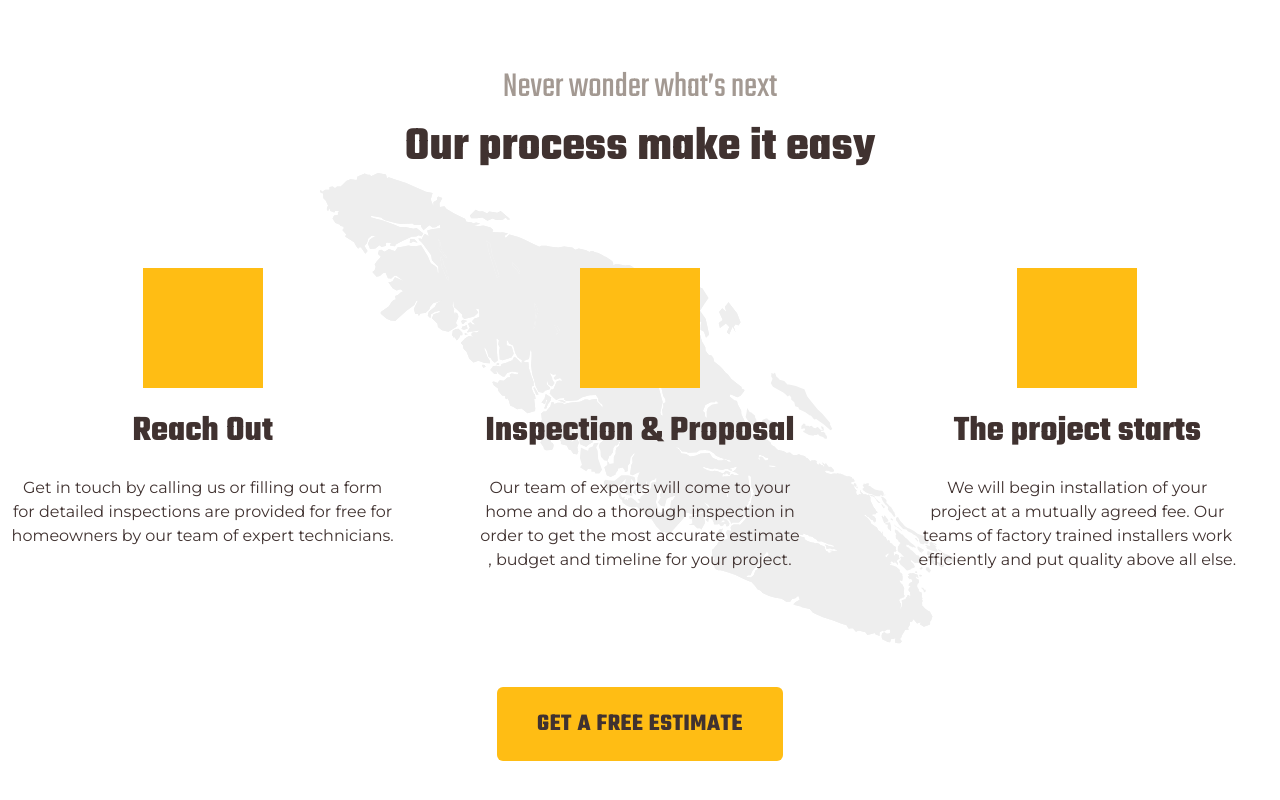
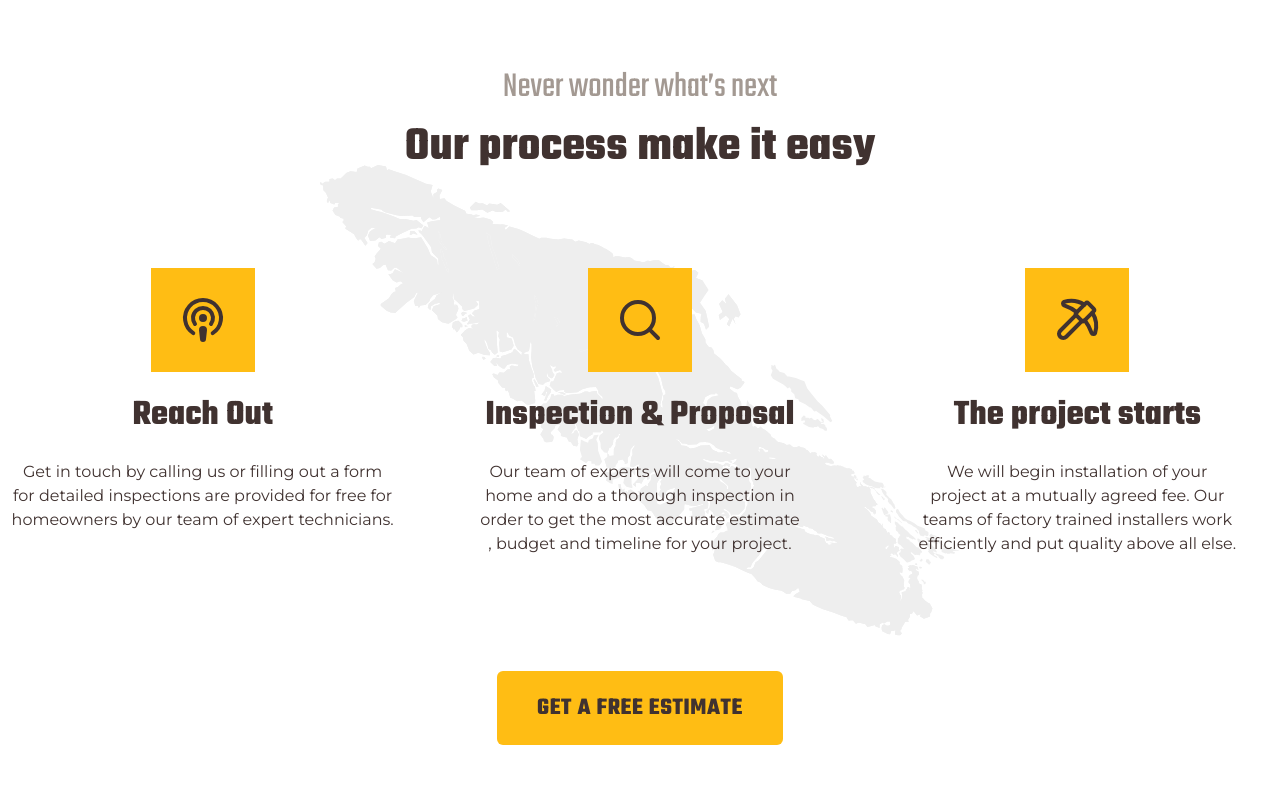
Before and after one commit to abdullahbinazeem/albcanada, a Next.js app: page / in a window 1280 px wide. Shown: the part 5109-5909 px from the top of the page. Built offline with nearby package versions, Linux system fonts and the light colour scheme.

Commit message:
fixed icon problems

```diff
--- a/src/app/sections/process/page.tsx
+++ b/src/app/sections/process/page.tsx
@@ -47,9 +47,7 @@ const Process = () => {
           <div className="mt-10 lg:mt-20 gap-x-12 divide-secondaryLight  divide-y-2 lg:divide-y-0 gap-y-10 grid items-start grid-cols-1 lg:grid-cols-3">
             {steps.map((step, i) => (
               <div key={i} className="flex flex-col gap-6 lg:p-0 pt-10">
-                <div className="m-auto inline-block bg-primary p-8 relative">
-                  <step.icon className="p-6 md:p-7 w-10 md:w-12 h-10 md:h-12 text-secondary" />
-                </div>
+                <step.icon className="m-auto p-6 md:p-7 w-10 md:w-12 h-10 md:h-12 box-content bg-primary text-secondary" />
                 <h1 className="teko text-secondary text-2xl md:text-3xl xl:text-4xl font-bold">
                   {step.title}
                 </h1>
```
